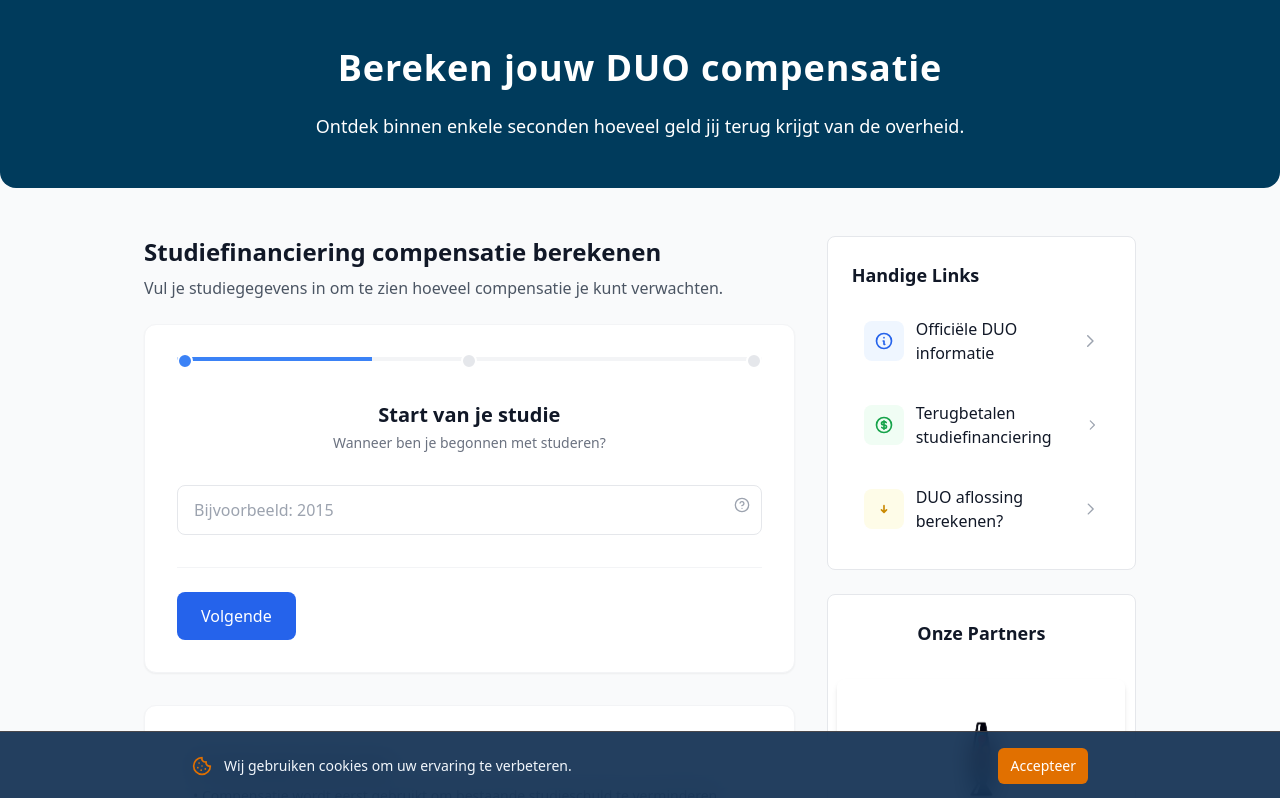
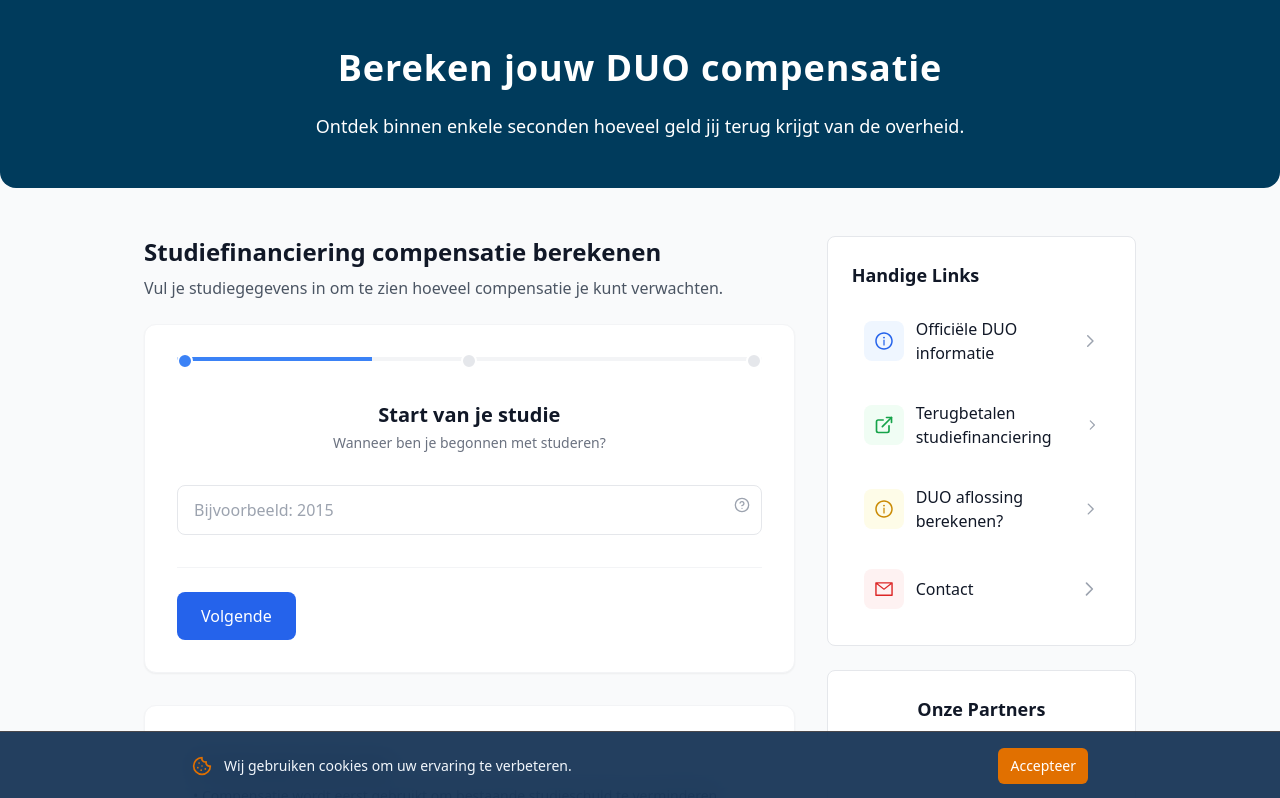
Before and after one commit to RubenHaisma/DuoCompensatie, a Next.js app: page / in a window 1280 px wide. Shown: the top 798 px of the page. Built offline with nearby package versions, Linux system fonts and the light colour scheme.

Commit message:
update links

```diff
--- a/app/page.tsx
+++ b/app/page.tsx
@@ -4,8 +4,43 @@
 import Calculator from "@/components/Calculator/CalculatorForm";
 import CookieBanner from "@/components/CookieBanner"; // Adjust path according to your folder structure
 import AdComponent from "@/components/ad/AdComponent"; // Import the AdComponent
+import HandigeLinks from "@/components/links"; // Import the new component
+import { AiOutlineInfoCircle, AiOutlineMail } from "react-icons/ai";
+import { FiExternalLink } from "react-icons/fi";
+import { HiOutlineArrowRight } from "react-icons/hi";
 
 export default function Home() {
+  const links = [
+    {
+      href: "https://duo.nl/tegemoetkoming-leenstelselstudenten/",
+      title: "Officiële DUO informatie",
+      icon: <AiOutlineInfoCircle className="w-5 h-5 text-blue-600" />,
+      bgColor: "bg-blue-50",
+      textColor: "text-blue-600",
+    },
+    {
+      href: "https://duo.nl/particulier/studiefinanciering/gift-of-terugbetalen.jsp",
+      title: "Terugbetalen studiefinanciering",
+      icon: <FiExternalLink className="w-5 h-5 text-green-600" />,
+      bgColor: "bg-green-50",
+      textColor: "text-green-600",
+    },
+    {
+      href: "https://duohelper.nl",
+      title: "DUO aflossing berekenen?",
+      icon: <AiOutlineInfoCircle className="w-5 h-5 text-yellow-600" />,
+      bgColor: "bg-yellow-50",
+      textColor: "text-yellow-600",
+    },
+    {
+      href: "mailto:contact@duocompensatie.nl",
+      title: "Contact",
+      icon: <AiOutlineMail className="w-5 h-5 text-red-600" />,
+      bgColor: "bg-red-50",
+      textColor: "text-red-600",
+    },
+  ];
+
   return (
     <div className="min-h-screen flex flex-col bg-gray-50 rounded-b">
       {/* Header */}
@@ -38,134 +73,8 @@
 
             {/* Sidebar */}
             <aside className="space-y-6">
-              {/* Quick Links Card */}
-              <div className="bg-white rounded-lg border border-gray-200 p-6">
-                <h2 className="text-lg font-semibold text-gray-900 mb-4">
-                  Handige Links
-                </h2>
-                <ul className="space-y-3">
-                  <li>
-                    <a
-                      href="https://duo.nl/tegemoetkoming-leenstelselstudenten/"
-                      className="flex items-center p-3 rounded-lg hover:bg-gray-50 group transition-colors"
-                      target="_blank"
-                      rel="noopener noreferrer"
-                    >
-                      <span className="flex-shrink-0 w-10 h-10 bg-blue-50 rounded-lg flex items-center justify-center group-hover:bg-blue-100 transition-colors">
-                        <svg
-                          className="w-5 h-5 text-blue-600"
-                          fill="none"
-                          stroke="currentColor"
-                          viewBox="0 0 24 24"
-                        >
-                          <path
-                            strokeLinecap="round"
-                            strokeLinejoin="round"
-                            strokeWidth="2"
-                            d="M13 16h-1v-4h-1m1-4h.01M21 12a9 9 0 11-18 0 9 9 0 0118 0z"
-                          ></path>
-                        </svg>
-                      </span>
-                      <span className="ml-3 flex-grow font-medium text-gray-900">
-                        Officiële DUO informatie
-                      </span>
-                      <svg
-                        className="w-5 h-5 text-gray-400"
-                        fill="none"
-                        stroke="currentColor"
-                        viewBox="0 0 24 24"
-                      >
-                        <path
-                          strokeLinecap="round"
-                          strokeLinejoin="round"
-                          strokeWidth="2"
-                          d="M9 5l7 7-7 7"
-                        ></path>
-                      </svg>
-                    </a>
-                  </li>
-                  <li>
-                    <a
-                      href="https://duo.nl/particulier/studiefinanciering/gift-of-terugbetalen.jsp"
-                      className="flex items-center p-3 rounded-lg hover:bg-gray-50 group transition-colors"
-                      target="_blank"
-                      rel="noopener noreferrer"
-                    >
-                      <span className="flex-shrink-0 w-10 h-10 bg-green-50 rounded-lg flex items-center justify-center group-hover:bg-green-100 transition-colors">
-                        <svg
-                          className="w-5 h-5 text-green-600"
-                          fill="none"
-                          stroke="currentColor"
-                          viewBox="0 0 24 24"
-                        >
-                          <path
-                            strokeLinecap="round"
-                            strokeLinejoin="round"
-                            strokeWidth="2"
-                            d="M12 8c-1.657 0-3 .895-3 2s1.343 2 3 2 3 .895 3 2-1.343 2-3 2m0-8c1.11 0 2.08.402 2.599 1M12 8V7m0 1v8m0 0v1m0-1c-1.11 0-2.08-.402-2.599-1M21 12a9 9 0 11-18 0 9 9 0 0118 0z"
-                          ></path>
-                        </svg>
-                      </span>
-                      <span className="ml-3 flex-grow font-medium text-gray-900">
-                        Terugbetalen studiefinanciering
-                      </span>
-                      <svg
-                        className="w-5 h-5 text-gray-400"
-                        fill="none"
-                        stroke="currentColor"
-                        viewBox="0 0 24 24"
-                      >
-                        <path
-                          strokeLinecap="round"
-                          strokeLinejoin="round"
-                          strokeWidth="2"
-                          d="M9 5l7 7-7 7"
-                        ></path>
-                      </svg>
-                    </a>
-                  </li>
-                  <li>
-                    <a
-                      href="https://duohelper.nl"
-                      className="flex items-center p-3 rounded-lg hover:bg-gray-50 group transition-colors"
-                      target="_blank"
-                      rel="noopener noreferrer"
-                    >
-                      <span className="flex-shrink-0 w-10 h-10 bg-yellow-50 rounded-lg flex items-center justify-center group-hover:bg-yellow-100 transition-colors">
-                        <svg
-                          className="w-5 h-5 text-yellow-600"
-                          fill="none"
-                          stroke="currentColor"
-                          viewBox="0 0 24 24"
-                        >
-                          <path
-                            strokeLinecap="round"
-                            strokeLinejoin="round"
-                            strokeWidth="2"
-                            d="M12 8v8m0 0l3-3m-3 3l-3-3"
-                          ></path>
-                        </svg>
-                      </span>
-                      <span className="ml-3 flex-grow font-medium text-gray-900">
-                        DUO aflossing berekenen?
-                      </span>
-                      <svg
-                        className="w-5 h-5 text-gray-400"
-                        fill="none"
-                        stroke="currentColor"
-                        viewBox="0 0 24 24"
-                      >
-                        <path
-                          strokeLinecap="round"
-                          strokeLinejoin="round"
-                          strokeWidth="2"
-                          d="M9 5l7 7-7 7"
-                        ></path>
-                      </svg>
-                    </a>
-                  </li>
-                </ul>
-              </div>
+              {/* Handige Links Card */}
+              <HandigeLinks links={links} />
 
               {/* Ad Component */}
               <div className="bg-white rounded-lg border border-gray-200 p-6">
--- /dev/null
+++ b/components/links.tsx
@@ -0,0 +1,57 @@
+// components/HandigeLinks.tsx
+
+import React from 'react';
+
+interface Link {
+  href: string;
+  title: string;
+  icon: JSX.Element;
+  bgColor: string;
+  textColor: string;
+}
+
+interface HandigeLinksProps {
+  links: Link[];
+}
+
+const HandigeLinks: React.FC<HandigeLinksProps> = ({ links }) => {
+  return (
+    <div className="bg-white rounded-lg border border-gray-200 p-6">
+      <h2 className="text-lg font-semibold text-gray-900 mb-4">Handige Links</h2>
+      <ul className="space-y-3">
+        {links.map((link, index) => (
+          <li key={index}>
+            <a
+              href={link.href}
+              className="flex items-center p-3 rounded-lg hover:bg-gray-50 group transition-colors"
+              target="_blank"
+              rel="noopener noreferrer"
+            >
+              <span
+                className={`flex-shrink-0 w-10 h-10 ${link.bgColor} rounded-lg flex items-center justify-center group-hover:bg-opacity-80 transition-colors`}
+              >
+                {link.icon}
+              </span>
+              <span className="ml-3 flex-grow font-medium text-gray-900">{link.title}</span>
+              <svg
+                className="w-5 h-5 text-gray-400"
+                fill="none"
+                stroke="currentColor"
+                viewBox="0 0 24 24"
+              >
+                <path
+                  strokeLinecap="round"
+                  strokeLinejoin="round"
+                  strokeWidth="2"
+                  d="M9 5l7 7-7 7"
+                ></path>
+              </svg>
+            </a>
+          </li>
+        ))}
+      </ul>
+    </div>
+  );
+};
+
+export default HandigeLinks;
--- a/package.json
+++ b/package.json
@@ -20,16 +20,17 @@
     "react": "^18.3.1",
     "react-dom": "^18.3.1",
     "react-hook-form": "^7.0.0",
+    "react-icons": "^5.4.0",
     "react-router-dom": "^7.0.2",
     "tailwind-merge": "^1.14.0",
     "typescript": "^5.0.0"
   },
   "devDependencies": {
-    "prisma": "^6.0.1",
     "@types/node": "^20.0.0",
     "@types/react": "^18.0.0",
     "@types/react-dom": "^18.0.0",
     "postcss": "^8.4.0",
+    "prisma": "^6.0.1",
     "tailwindcss": "^3.4.1"
   }
 }
```
Also changed, not shown: 1 other file (tests, documents, lock files or other folders).
